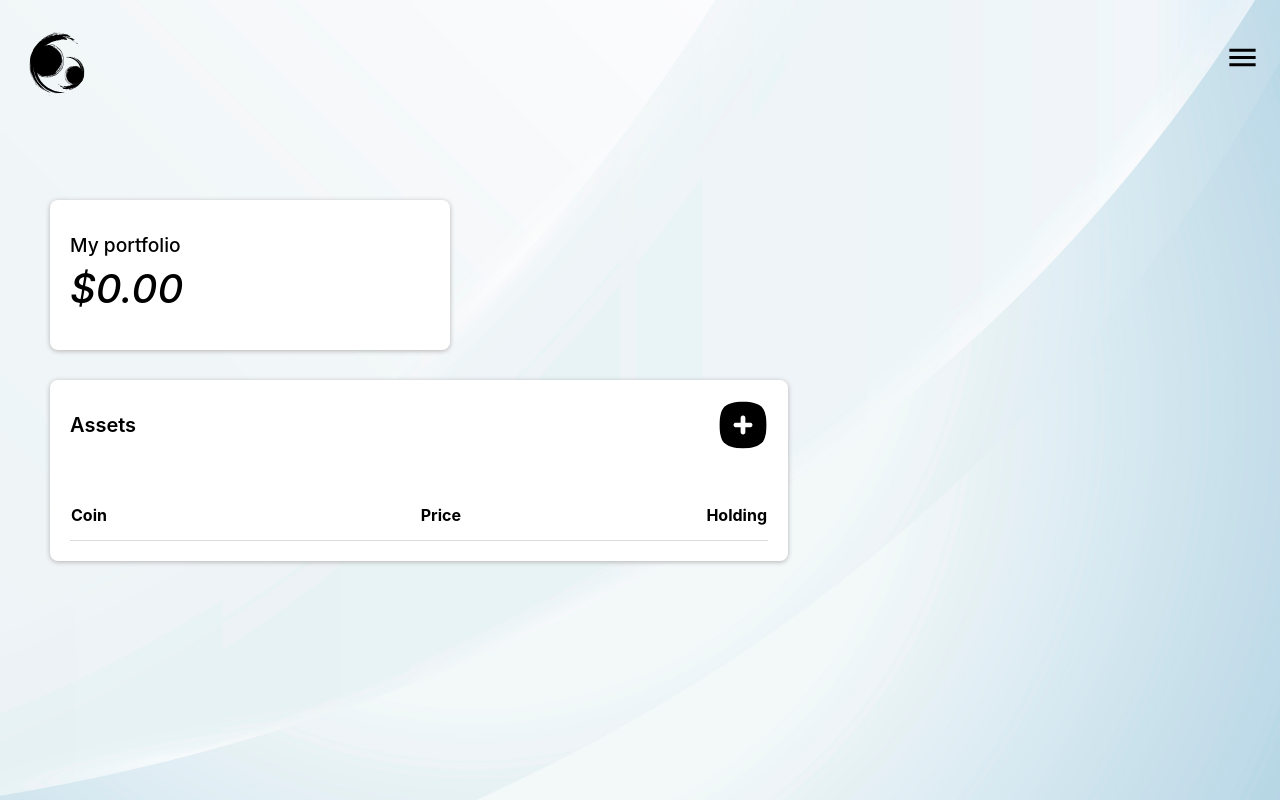
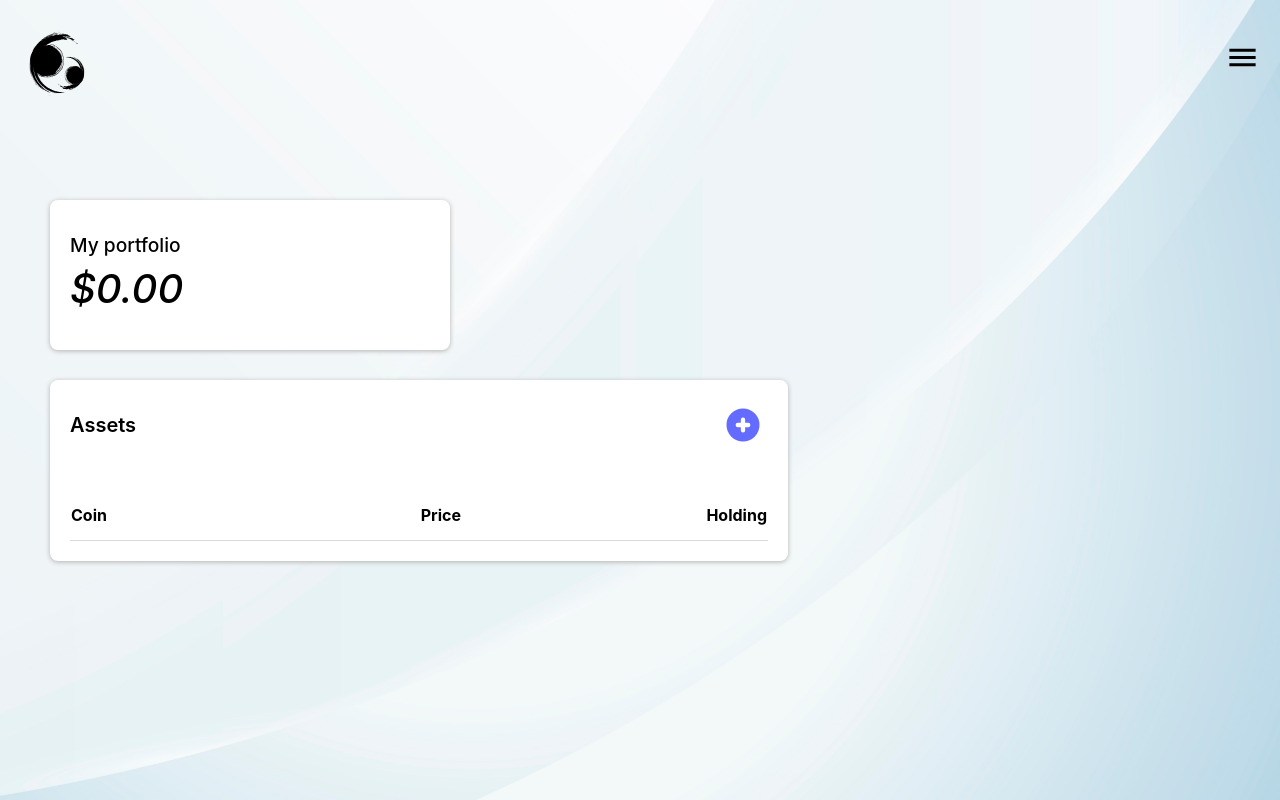
Before and after one commit to mylordkaz/cryptrack-client, a React (Vite) app: page /app in a window 1280 px wide. Built offline with nearby package versions, Linux system fonts and the light colour scheme; no server answers.

Commit message:
new add button icon

```diff
--- a/src/components/CryptoTable.tsx
+++ b/src/components/CryptoTable.tsx
@@ -1,5 +1,5 @@
 import './CryptoTable.css';
-import add from '../assets/btn+.svg';
+import added from '../assets/add-circle.svg';
 import { Link } from 'react-router-dom';
 import { useTransactionContext } from '../context/TransactionContext';
 
@@ -27,7 +27,7 @@ export default function CryptoTable({ onCryptoClick }: CryptoTableProps) {
             <span>Assets</span>
             <button>
               <Link to="/app/add">
-                <img src={add} alt="+ button" />
+                <img src={added} alt="+ button" />
               </Link>
             </button>
           </div>
```
